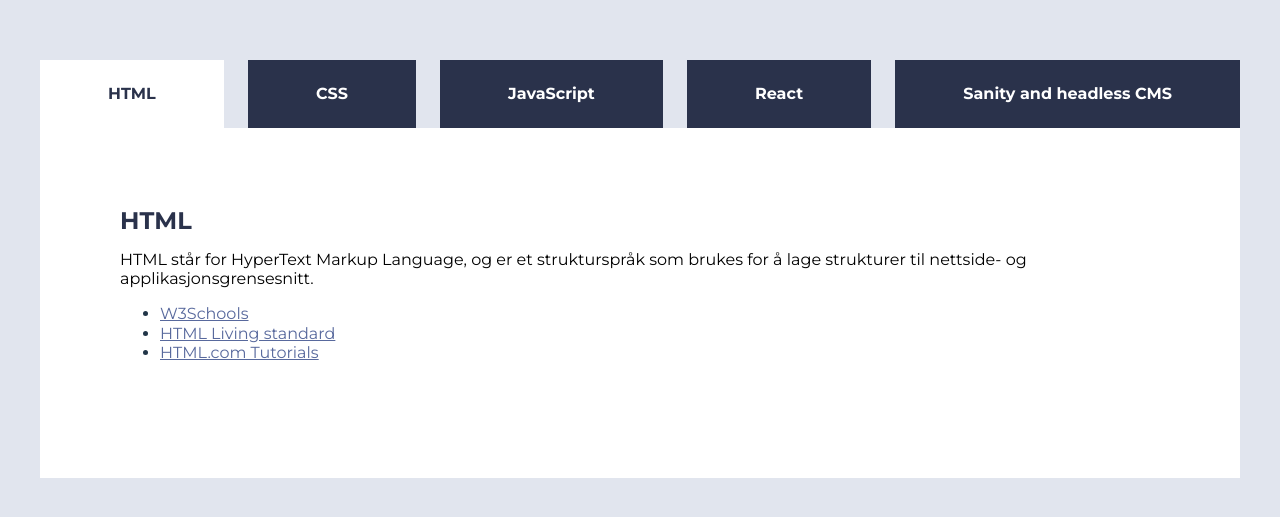
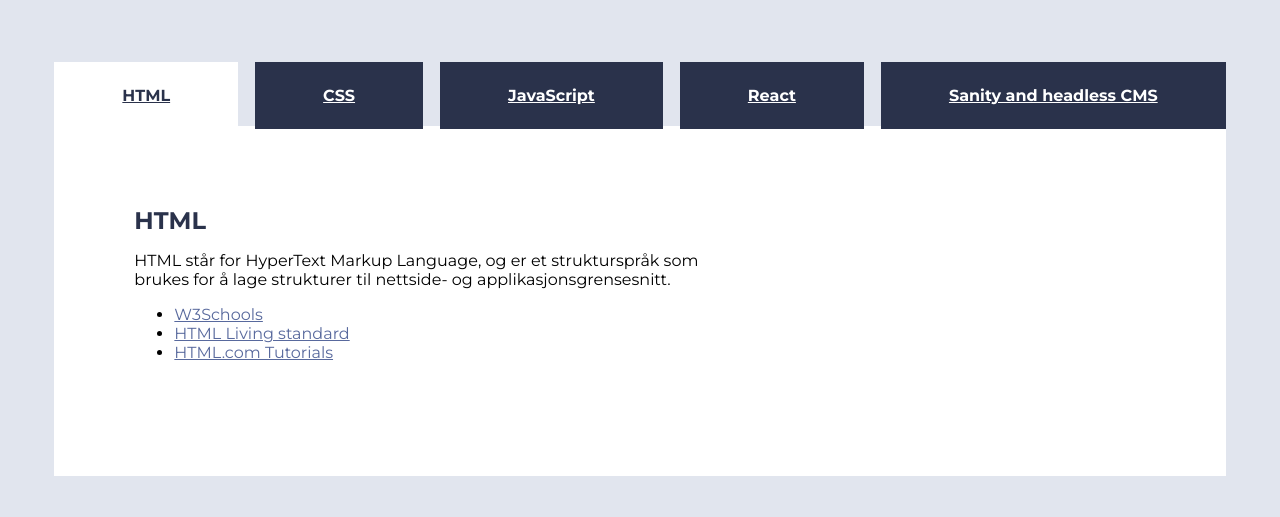
Before and after one commit to Vilped1/UIN23ak3_resourceapp_group13, a React (Vite) app in the folder arbeidskrav_3/: page /html in a window 1280 px wide. Shown: the part 131-648 px from the top of the page. Built offline with nearby package versions, Linux system fonts and the light colour scheme.

Commit message:
Update routing

```diff
--- a/arbeidskrav_3/package.json
+++ b/arbeidskrav_3/package.json
@@ -22,6 +22,7 @@
     "eslint-plugin-react": "^7.33.2",
     "eslint-plugin-react-hooks": "^4.6.0",
     "eslint-plugin-react-refresh": "^0.4.5",
+    "react-router-dom": "^6.22.3",
     "vite": "^5.1.0"
   }
 }
--- a/arbeidskrav_3/src/App.jsx
+++ b/arbeidskrav_3/src/App.jsx
@@ -1,5 +1,5 @@
 import { useEffect, useState } from "react"
-import "./App.css"
+// import "./App.css"
 import { Routes, Route, Navigate } from "react-router-dom"
 import Layout from "./components/Layout"
 import Nav from "./components/Nav"
--- a/arbeidskrav_3/src/components/Nav.jsx
+++ b/arbeidskrav_3/src/components/Nav.jsx
@@ -2,8 +2,8 @@ import { Link } from "react-router-dom"
 import { resources } from "../resources/resources.js"
 
 export default function Nav({ category, setCategory }) {
-  const handleClick = (newCat) => {
-    setCategory(newCat)
+  const handleClick = (newCategory) => {
+    setCategory(newCategory)
   }
 
   return (
@@ -11,13 +11,11 @@ export default function Nav({ category, setCategory }) {
       <nav>
         <ul id="menu">
           {resources.map((resource, index) => (
-            <li
-              key={index}
-              className={`menubutton ${
-                resource.category === category ? "active" : ""
-              }`}
-            >
+            <li key={index}>
               <Link
+                className={`menubutton ${
+                  resource.category === category ? "active" : ""
+                }`}
                 onClick={() => handleClick(resource.category)}
                 to={resource.category.split(" ")[0].toLowerCase()}
               >
--- a/arbeidskrav_3/src/main.jsx
+++ b/arbeidskrav_3/src/main.jsx
@@ -1,10 +1,10 @@
 import React from "react"
 import ReactDOM from "react-dom/client"
 import App from "./App.jsx"
-import "./index.css"
+// import "./index.css"
 import "./styles/Main.scss"
 import "./styles/Nav.scss"
-import "./styles/Style.scss"
+// import "./styles/Style.scss"
 import { BrowserRouter as Router } from "react-router-dom"
 
 ReactDOM.createRoot(document.getElementById("root")).render(
--- a/arbeidskrav_3/src/styles/Main.scss
+++ b/arbeidskrav_3/src/styles/Main.scss
@@ -1,6 +1,10 @@
 /* Importerer skrifttypen som skal bli brukt */
 @import url('https://fonts.googleapis.com/css2?family=Montserrat:wght@400;600;700&display=swap');
 @import '_variables.scss';
+
+:root{
+    font-size: 16px;
+}
 
 #container {
     width: 100%;
@@ -36,6 +40,8 @@ body {
 
             p {
                 color: black;
+                max-width: 600px;
+
             }
 
             ul li{
--- a/arbeidskrav_3/src/styles/Nav.scss
+++ b/arbeidskrav_3/src/styles/Nav.scss
@@ -4,11 +4,11 @@
 #menu {
     /* {Gjør at alle listeelementene ligger ved siden av hverandre istedenfor under hverandre og er sentrert */
     display: flex;
+    list-style: none;
+    align-items: center;
     // justify-content: space-between;!!
-    align-items: center;
     justify-content: space-between;
     /* } */
-    margin: 0;
     padding: 0;
     /* Gjør slik at det som står i vav ikke lgger seg under hverandre */
     flex-wrap: wrap;
@@ -20,22 +20,14 @@
     background-color: $darkblue;
     color: $white;
     font-size: 1rem;
+    font-weight: 700;
     padding: 1.5rem 4.25rem;
     cursor: pointer;
     transition: background-color 0.2s ease;
 
 
-
-        a{
-            color: $white;
-            font-weight: 700;
-            transition: color .2s ease;
-        }
-
         &.active {
             background-color: $white;
+            color: $darkblue;}
 
-            a{
-                color: $darkblue;}
-        }
 }
```
Also changed, not shown: 1 other file (tests, documents, lock files or other folders).
